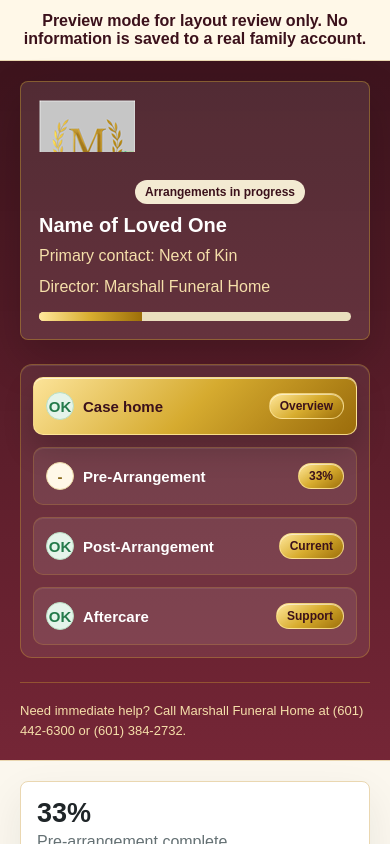
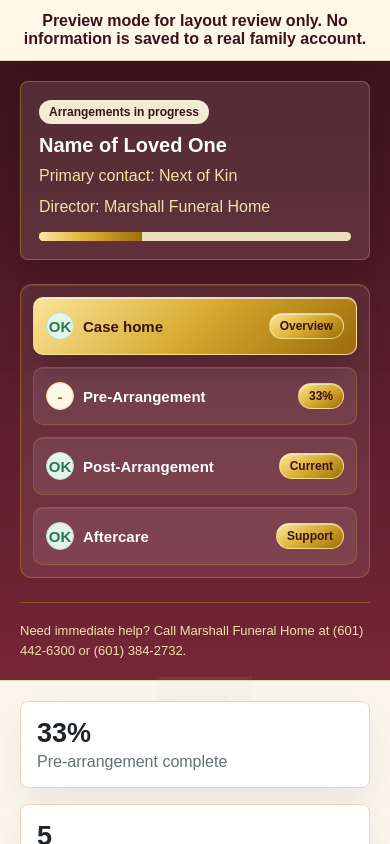
Before and after one commit to marshallfhnatchez225/Marshall-Family-Care, a Next.js app: page /family-preview in a window 390 px wide. Shown: the top 844 px of the page. Built offline with nearby package versions, Linux system fonts and the light colour scheme.

Commit message:
Use Marshall logo as preview watermark

```diff
--- a/app/family-preview/page.tsx
+++ b/app/family-preview/page.tsx
@@ -1,5 +1,22 @@
 import { forms } from "./form-data";
 import { MarshallLogo } from "./marshall-logo";
+
+const watermarkStyle = {
+  position: "fixed" as const,
+  right: "clamp(18px, 6vw, 88px)",
+  bottom: "clamp(24px, 8vh, 96px)",
+  width: "min(54vw, 620px)",
+  maxWidth: "620px",
+  opacity: 0.08,
+  pointerEvents: "none" as const,
+  zIndex: 0
+};
+
+const watermarkImageStyle = {
+  width: "100%",
+  height: "auto",
+  display: "block"
+};
 
 export default function FamilyPreviewPage() {
   return (
@@ -18,9 +35,11 @@ export default function FamilyPreviewPage() {
         Preview mode for layout review only. No information is saved to a real family account.
       </section>
       <main className="family-portal">
+        <div aria-hidden="true" style={watermarkStyle}>
+          <MarshallLogo style={watermarkImageStyle} />
+        </div>
         <aside className="family-sidebar">
           <section className="family-case-card">
-            <MarshallLogo className="family-brand-logo" />
             <span className="family-status-chip">Arrangements in progress</span>
             <h2>Name of Loved One</h2>
             <p>Primary contact: Next of Kin</p>
@@ -54,7 +73,7 @@ export default function FamilyPreviewPage() {
           </div>
         </aside>
 
-        <section className="family-content">
+        <section className="family-content" style={{ position: "relative", zIndex: 1 }}>
           <section className="family-metric-grid" id="case-home" style={{ marginTop: 0 }}>
             <div className="family-metric"><strong>33%</strong><span>Pre-arrangement complete</span></div>
             <div className="family-metric"><strong>5</strong><span>Forms awaiting staff review</span></div>
```
